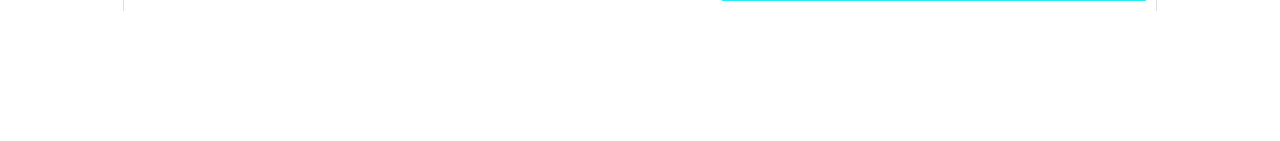
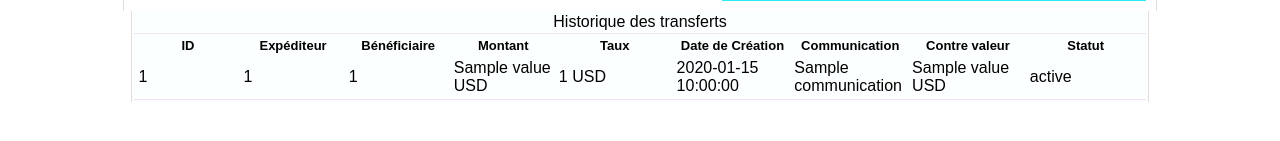
Before and after one commit to ORNESSLAB/happybanfirst_v2.0, a Flask app: template flask/templates/submit_payment.html in a window 1280 px wide. Shown: the part 528-669 px from the top of the page. Run offline with Flask 3, Linux system fonts and the light colour scheme; the template is opened without the code that fills it: most values are stand-ins (such as "Sample title", 1, 10 or a date in 2020); parts of the project's set-up code (start-up, migrations or seed data) failed here and were passed over.

Commit message:
ajout de lhisoto des payments

```diff
--- a/flask/app.py
+++ b/flask/app.py
@@ -8,6 +8,7 @@ import logging
 import redis
 rd = redis.Redis(host='localhost', port=6379, db=0)
 extern = json.loads(rd.get('external_bank_accounts_info'))
+pay_history = json.loads(rd.get('payments_histo'))
 
 logger = logging.getLogger(__name__)
 
@@ -58,7 +59,7 @@ def submit_payment():
 
         data['Compte Emetteur'] = request.form.get("source_account")
         data['Commentaire'] = request.form.get("comment")
-        data['Libélé']= request.form.get("tag")
+        data['Libellé']= request.form.get("tag")
         data['Montant']= request.form.get("amount")
         data['Bénéficiaire']= request.form.get("recipient")
         data['Date désirée']= request.form.get("date")
@@ -85,7 +86,7 @@ def submit_payment():
 
 
 
-    return render_template('submit_payment.html', extern=extern)
+    return render_template('submit_payment.html', extern=extern, history=pay_history)
 
 
 
--- a/flask/static/style.css
+++ b/flask/static/style.css
@@ -152,3 +152,55 @@ input[type="time"] {
     transition: 0.5s;
     outline: none;
 }
+
+.container-two {
+    overflow: scroll;
+    margin: 0 auto;
+    width: 80%;
+    padding: 2px;
+    background-color: #fcffff;
+
+    border-right: 1px solid rgb(228, 220, 220);
+    border-left: 1px solid rgb(228, 220, 220);
+    display: flex;
+    gap: 2px;
+    flex-wrap: wrap;
+    justify-content: center;
+    flex-shrink: 1;
+
+}
+/* spacing */
+
+table {
+    table-layout: fixed;
+    width: 100%;
+
+    border-top: 1px solid rgb(241, 225, 241);
+    border-bottom: 1px solid rgb(241, 225, 241);
+
+  }
+
+  thead th:nth-child(1) {
+    width: 10%;
+
+  }
+
+  thead th:nth-child(2) {
+    width: 10%;
+  }
+
+  thead th:nth-child(3) {
+    width: 10%;
+  }
+
+  thead th:nth-child(4) {
+    width: 10%;
+  }
+
+  th,
+  td {
+    padding: 2px;
+  }
+  th {
+    font-size: small;
+  }
--- a/flask/templates/submit_payment.html
+++ b/flask/templates/submit_payment.html
@@ -1,7 +1,7 @@
 <!DOCTYPE html>
 <html>
 <head>
-    <title>Effectuer Votre transfert</title>
+    <title>Orness-IbanFirst</title>
     <link rel="stylesheet" href="static/style.css">
     <div class="head-div">
         <h2>Transfert</h2>
@@ -22,17 +22,7 @@
             {% for recip in extern %}
             <option value="{{ recip['holderName'] }}">{{ recip['holderName'] }}</option>
             {% endfor %}
-        <!-- <input type="text" list="recipient_list" name="recipient_list" placeholder="Choisissez un bénéficiaire" required> -->
-        <!-- <datalist id="recipient" name="recipient">
 
-
-        {% for recip in extern %}
-
-            <option value="i">{{ recip["holderName"] }}</option>
-
-        {% endfor %}
-
-        </datalist><br><br> -->
         </select>
         {% endif %}
         <!-- <input type="text" id="recipient" name="recipient"><br><br> -->
@@ -82,7 +72,44 @@
 
         </div>
     </div>
+    <div class="container-two">
+        <caption> Historique des transferts </caption>
+        <div class="table">
 
+        <table>
+            <thead>
+            <tr>
+                <th>ID</th>
+                <th>Expéditeur</th>
+                <th>Bénéficiaire</th>
+                <th>Montant</th>
+                <th>Taux</th>
+                <th>Date de Création</th>
+                <th>Communication</th>
+                <th>Contre valeur</th>
+                <th>Statut</th>
+            </tr>
+            <tbody>
+            {% if history %}
+            {% for hist in history %}
+            <tr>
+                <td>{{ hist['id'] }}</td>
+                <td>{{ hist['sourceWalletId'] }}</td>
+                <td>{{ hist['externalBankAccountId'] }}</td>
+                <td>{{ hist['amount']['value'] }}  {{ hist['amount']['currency'] }}</td>
+                <td>{{ hist['rate']['appliedBid'] }}  {{ hist['rate']['currencyPair'] }}</td>
+                <td>{{ hist['createdDate'] }}</td>
+                <td>{{ hist['communication'] }}</td>
+                <td>{{ hist['counterValue']['value'] }}  {{ hist['counterValue']['currency'] }}</td>
+                <td>{{ hist['status'] }}</td>
+            </tr>
+            {% endfor %}
+            {% endif %}
+            </thead>
+        </table>
+        </div>
+
+    </div>
 
 
 </body>
--- a/orness/mappings.py
+++ b/orness/mappings.py
@@ -152,7 +152,7 @@ def mapping_payment_submit(data:dict) -> dict:
     payment_submit['desiredExecutionDate'] = data['Date désirée'] if data['Date désirée'] else datetime.today().strftime('%Y-%m-%d') #data['date']
     payment_submit['priorityPaymentOption'] = data['Priorité'] if data['Priorité'] else '24H' #data['priorite']
     payment_submit['feeCurrency'] = 'EUR'
-    payment_submit['tag'] = data['Libélé'] if data['Libélé'] else ''
+    payment_submit['tag'] = data['Libelé'] if data['Libellé'] else ''
     payment_submit['communication'] = data['Commentaire'] if data['Commentaire'] else ''
     return payment_submit
 
```
Also changed, not shown: orness/utils.py (+5 -6 lines).
